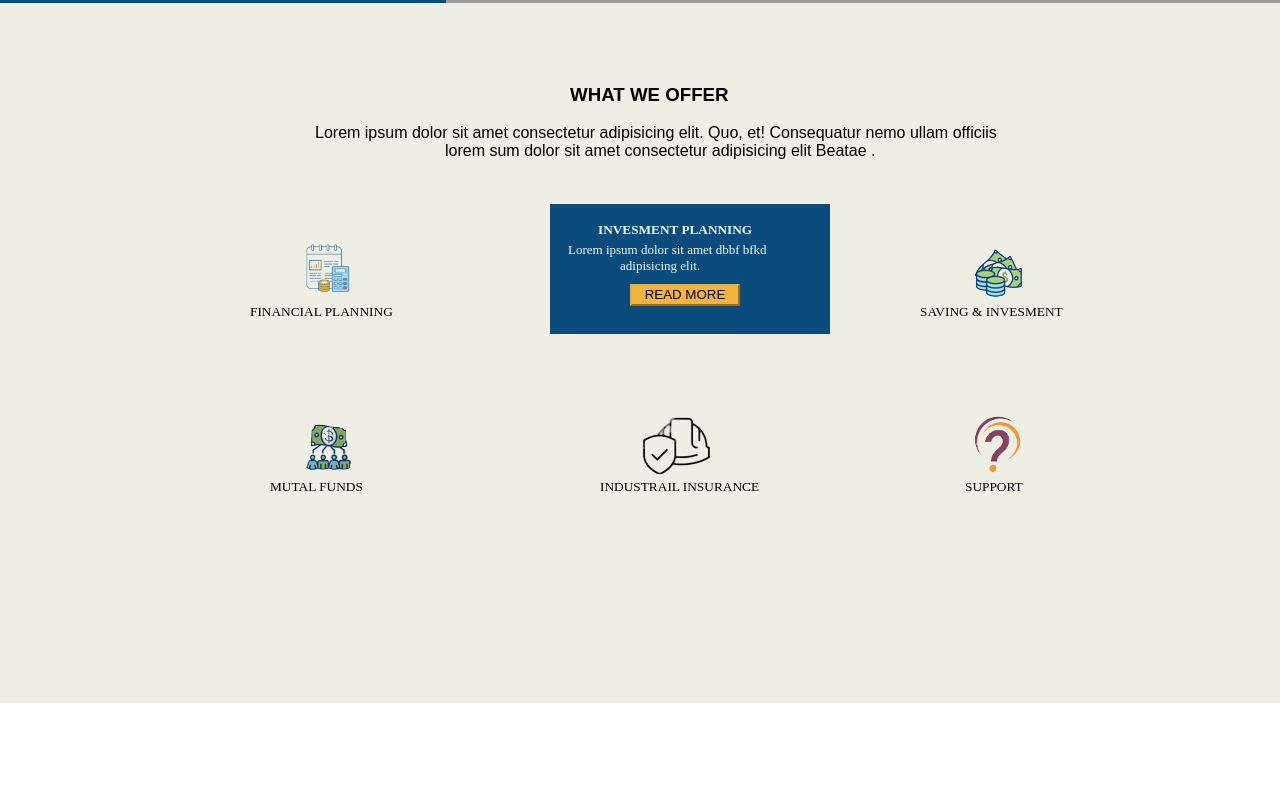
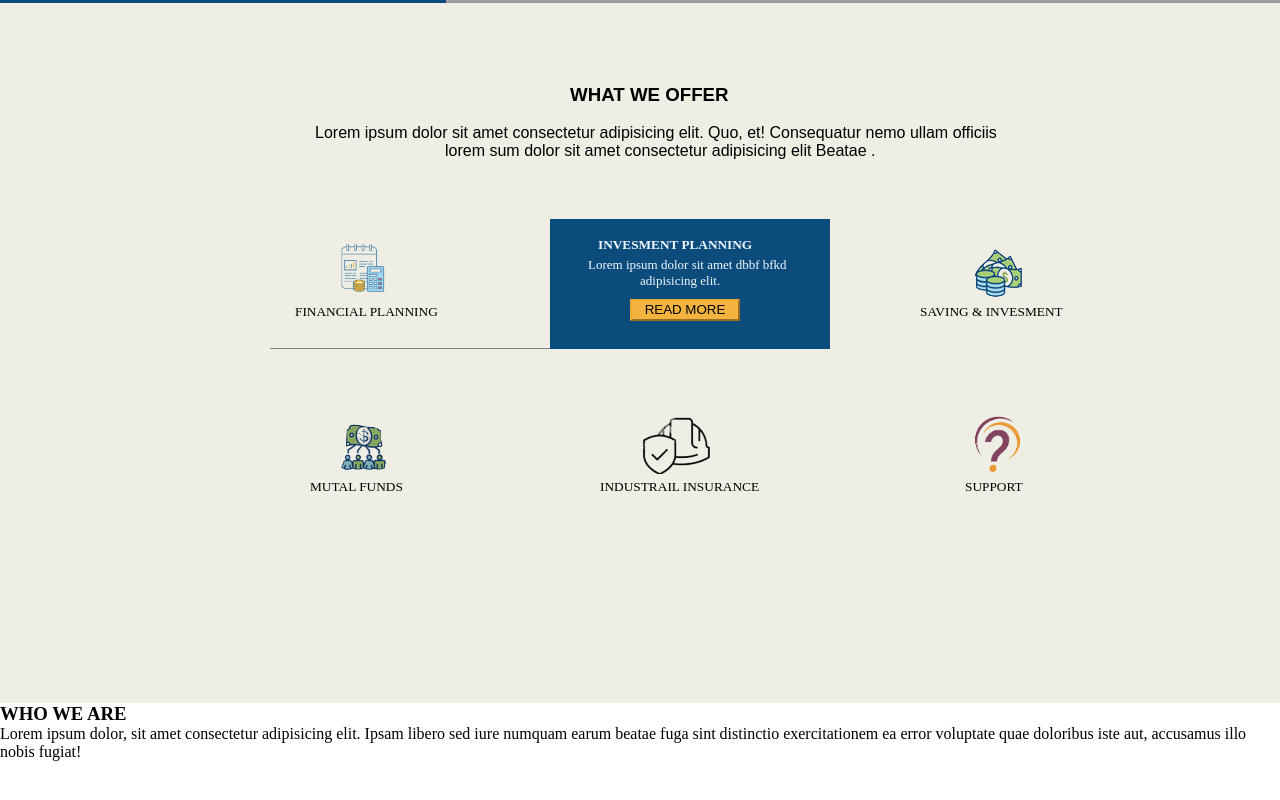
Before and after one commit to arun-kunwar/financialAdvice, a React (Vite) app: page / in a window 1280 px wide. Shown: the part 666-1466 px from the top of the page. Before the commit the page ends 1369 px from the top, so only its background shows below. Built offline with nearby package versions, Linux system fonts and the light colour scheme; grey boxes are pictures that could not be loaded.

Commit message:
body complite

```diff
--- a/src/componets/Intro/intro.css
+++ b/src/componets/Intro/intro.css
@@ -88,14 +88,33 @@
 .imgbox1 {
     position: absolute;
     top: 910px;
-    margin-left: 300px;
+    margin-left: 335px;
     height: 50px;
 }
 
+.box2b1{
+
+    position: absolute;
+    left: 270px;
+    width: 300px;
+     top: 1014px;
+    border-top: 1px solid gray;
+}
+.box2b2{
+        position: absolute;
+            left: 270px;
+            width: 300px;
+            top: 1034px;
+            border-right: 1px solid green;
+
+}
+
 .imgbox2 {
+
     position: absolute;
     top: 1080px;
-    left: 300px;
+    left: 335px;
+
 }
 
 .imgbox3 {
@@ -118,15 +137,19 @@
     left: 970px;
 }
 
+.box6 {position: absolute;
+    top: 1080px;
+    height: 60px;
+    left: 970px;
+}
+
 .box6 {
     position: absolute;
     height: 130px;
     background-color: #0c4c7c;
     width: 280px;
-    top: 870px;
+    top: 885px;
     left: 550px;
-
-
 }
 
 
@@ -143,7 +166,7 @@
     padding-top: 4px;
     font-size: small;
     color: aliceblue;
-    padding-left: 18px;
+    padding-left: 38px;
 
 }
 
@@ -162,14 +185,14 @@
 .divp1 {
     position: absolute;
     font-size: smaller;
-    padding-left: 250px;
+    padding-left: 295px;
     top: 970px;
 }
 
 .divp2 {
     position: absolute;
     font-size: smaller;
-    padding-left: 270px;
+    padding-left: 310px;
     top: 1145px;
 }
 
@@ -194,3 +217,11 @@
     top: 1145px;
     padding-left: 965px;
 }
+.who{
+  height: 500px;
+  background-color: white;
+  display: flex;
+}
+.sec-h1{
+
+}
--- a/src/componets/Intro/intro.jsx
+++ b/src/componets/Intro/intro.jsx
@@ -30,6 +30,8 @@ function body() {
 
         </div>
         <div className='box2'>
+          <div className='box2b1'></div>
+          <div className='box2b2'></div>
           <img src={box2} alt="" className='imgbox2' />
           <p className='divp2'>MUTAL FUNDS</p>
 
@@ -59,6 +61,16 @@ function body() {
 
 
       </main>
+      <section className='who'>
+        <div>
+          <h3 className='sec-h1'>WHO WE ARE</h3>
+          <p className='sec-p'> Lorem ipsum dolor, sit amet consectetur adipisicing elit. Ipsam libero sed iure numquam earum beatae fuga sint distinctio exercitationem ea error voluptate quae doloribus iste aut, accusamus illo nobis fugiat!</p>
+
+
+        </div>
+
+
+      </section>
 
 
 
```
